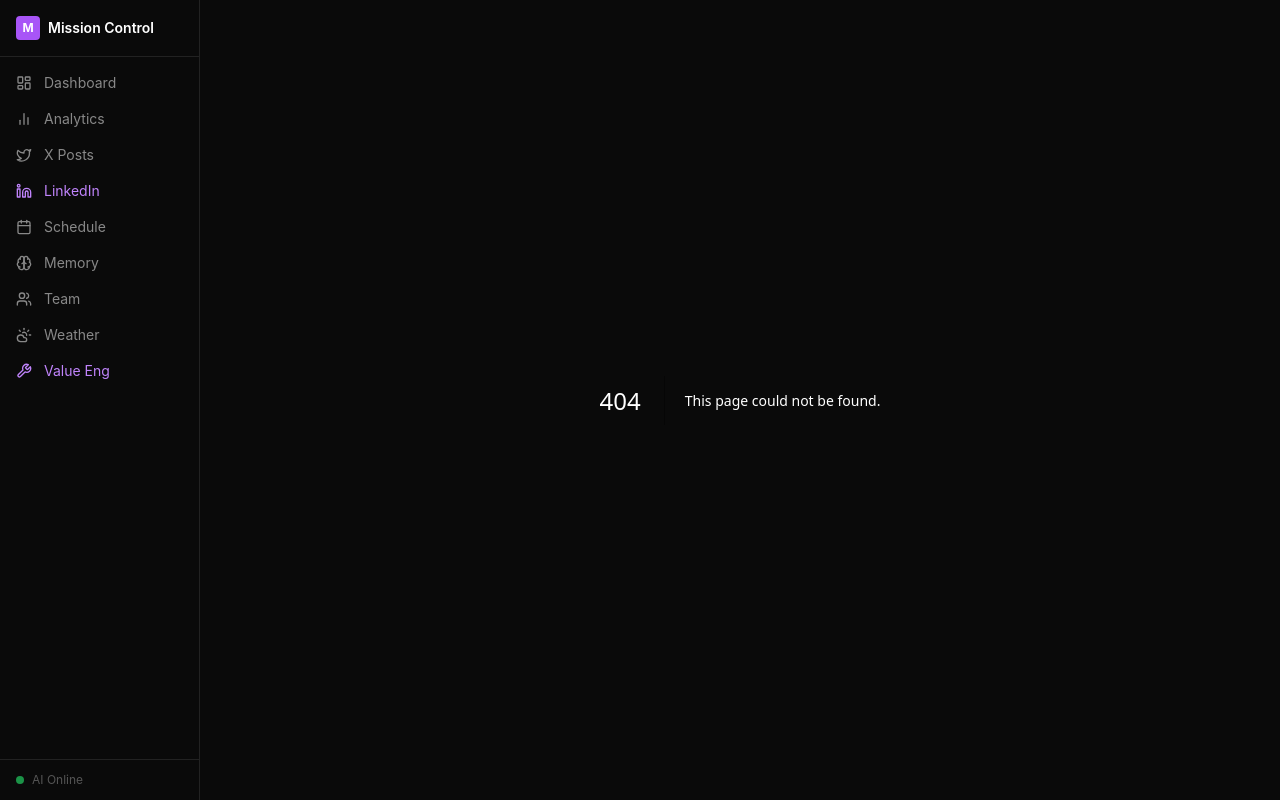
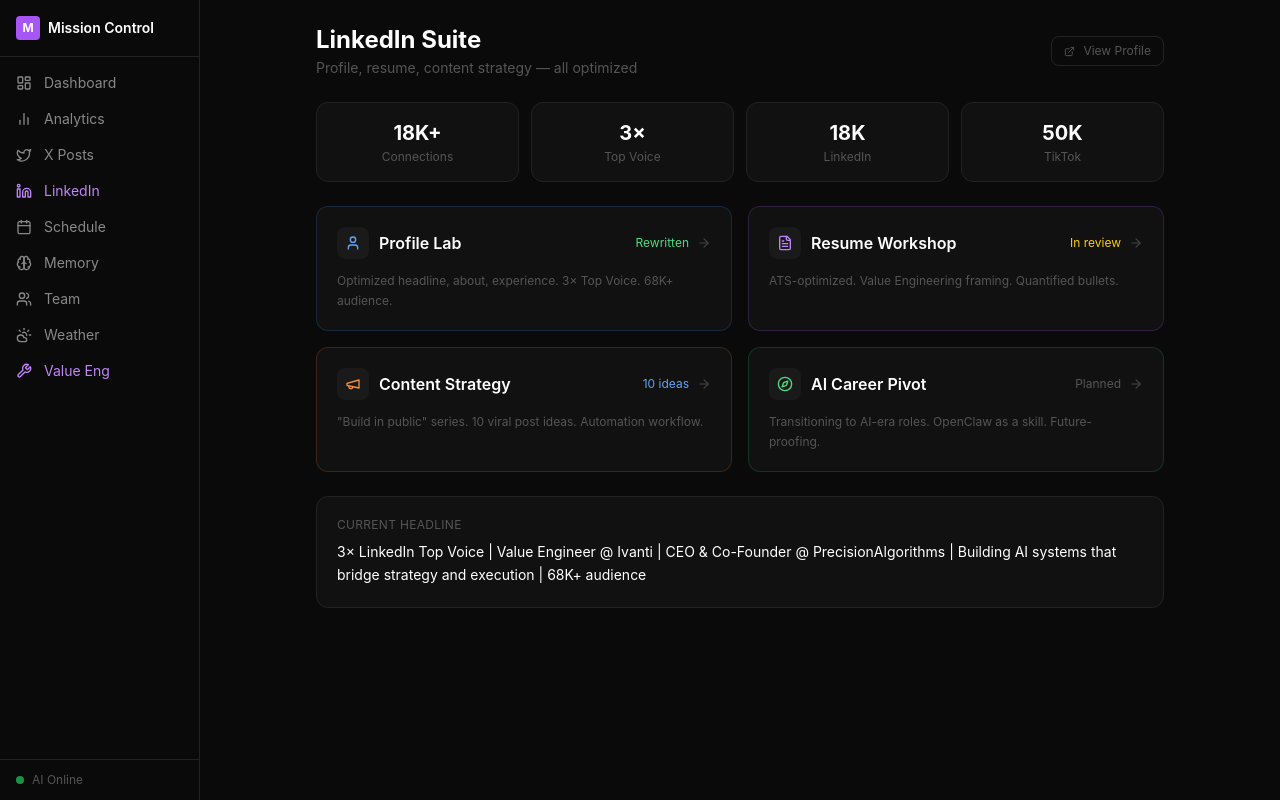
Before and after one commit to erickdronski/dron-command-center, a Next.js app: page /linkedin in a window 1280 px wide. Before the commit this address had no page. Built offline with nearby package versions, Linux system fonts and the light colour scheme.

Commit message:
feat: LinkedIn suite hub page

```diff
--- /dev/null
+++ b/app/linkedin/page.tsx
@@ -0,0 +1,111 @@
+import Link from 'next/link';
+import { User, FileText, Megaphone, Compass, ExternalLink, ArrowRight } from 'lucide-react';
+
+const sections = [
+  {
+    href: '/linkedin/profile',
+    icon: User,
+    color: 'text-blue-400',
+    border: 'border-blue-500/20 hover:border-blue-500/50',
+    label: 'Profile Lab',
+    desc: 'Optimized headline, about, experience. 3× Top Voice. 68K+ audience.',
+    status: 'Rewritten',
+    statusColor: 'text-green-400',
+  },
+  {
+    href: '/linkedin/resume',
+    icon: FileText,
+    color: 'text-purple-400',
+    border: 'border-purple-500/20 hover:border-purple-500/50',
+    label: 'Resume Workshop',
+    desc: 'ATS-optimized. Value Engineering framing. Quantified bullets.',
+    status: 'In review',
+    statusColor: 'text-yellow-400',
+  },
+  {
+    href: '/linkedin/content',
+    icon: Megaphone,
+    color: 'text-orange-400',
+    border: 'border-orange-500/20 hover:border-orange-500/50',
+    label: 'Content Strategy',
+    desc: '"Build in public" series. 10 viral post ideas. Automation workflow.',
+    status: '10 ideas',
+    statusColor: 'text-blue-400',
+  },
+  {
+    href: '/linkedin/career',
+    icon: Compass,
+    color: 'text-green-400',
+    border: 'border-green-500/20 hover:border-green-500/50',
+    label: 'AI Career Pivot',
+    desc: 'Transitioning to AI-era roles. OpenClaw as a skill. Future-proofing.',
+    status: 'Planned',
+    statusColor: 'text-[#555]',
+  },
+];
+
+export default function LinkedInPage() {
+  return (
+    <div className="p-6 max-w-4xl mx-auto space-y-6">
+      <div className="flex items-center justify-between">
+        <div>
+          <h1 className="text-2xl font-bold text-white">LinkedIn Suite</h1>
+          <p className="text-sm text-[#555] mt-0.5">Profile, resume, content strategy — all optimized</p>
+        </div>
+        <a
+          href="https://www.linkedin.com/in/erickdronski/"
+          target="_blank"
+          rel="noopener noreferrer"
+          className="flex items-center gap-2 text-xs text-[#555] hover:text-blue-400 border border-[#222] hover:border-blue-500/40 px-3 py-1.5 rounded-lg transition-all"
+        >
+          <ExternalLink size={11} />
+          View Profile
+        </a>
+      </div>
+
+      {/* Stats bar */}
+      <div className="grid grid-cols-4 gap-3">
+        {[
+          { label: 'Connections', value: '18K+' },
+          { label: 'Top Voice', value: '3×' },
+          { label: 'LinkedIn', value: '18K' },
+          { label: 'TikTok', value: '50K' },
+        ].map((s) => (
+          <div key={s.label} className="bg-[#111] border border-[#222] rounded-xl p-4 text-center">
+            <div className="text-xl font-bold text-white">{s.value}</div>
+            <div className="text-xs text-[#555] mt-0.5">{s.label}</div>
+          </div>
+        ))}
+      </div>
+
+      {/* Section cards */}
+      <div className="grid grid-cols-2 gap-4">
+        {sections.map((s) => (
+          <Link key={s.href} href={s.href} className={`bg-[#111] border ${s.border} rounded-xl p-5 transition-all group`}>
+            <div className="flex items-center justify-between mb-3">
+              <div className="flex items-center gap-2.5">
+                <div className="w-8 h-8 bg-[#1a1a1a] rounded-lg flex items-center justify-center">
+                  <s.icon size={16} className={s.color} />
+                </div>
+                <span className="font-semibold text-white">{s.label}</span>
+              </div>
+              <div className="flex items-center gap-2">
+                <span className={`text-xs ${s.statusColor}`}>{s.status}</span>
+                <ArrowRight size={14} className="text-[#444] group-hover:text-white transition-colors" />
+              </div>
+            </div>
+            <p className="text-xs text-[#555] leading-relaxed">{s.desc}</p>
+          </Link>
+        ))}
+      </div>
+
+      {/* Quick headline preview */}
+      <div className="bg-[#111] border border-[#222] rounded-xl p-5">
+        <div className="text-xs text-[#555] mb-2 uppercase tracking-wide">Current Headline</div>
+        <p className="text-sm text-white leading-relaxed">
+          3× LinkedIn Top Voice | Value Engineer @ Ivanti | CEO &amp; Co-Founder @ PrecisionAlgorithms | Building AI systems that bridge strategy and execution | 68K+ audience
+        </p>
+      </div>
+    </div>
+  );
+}
```
